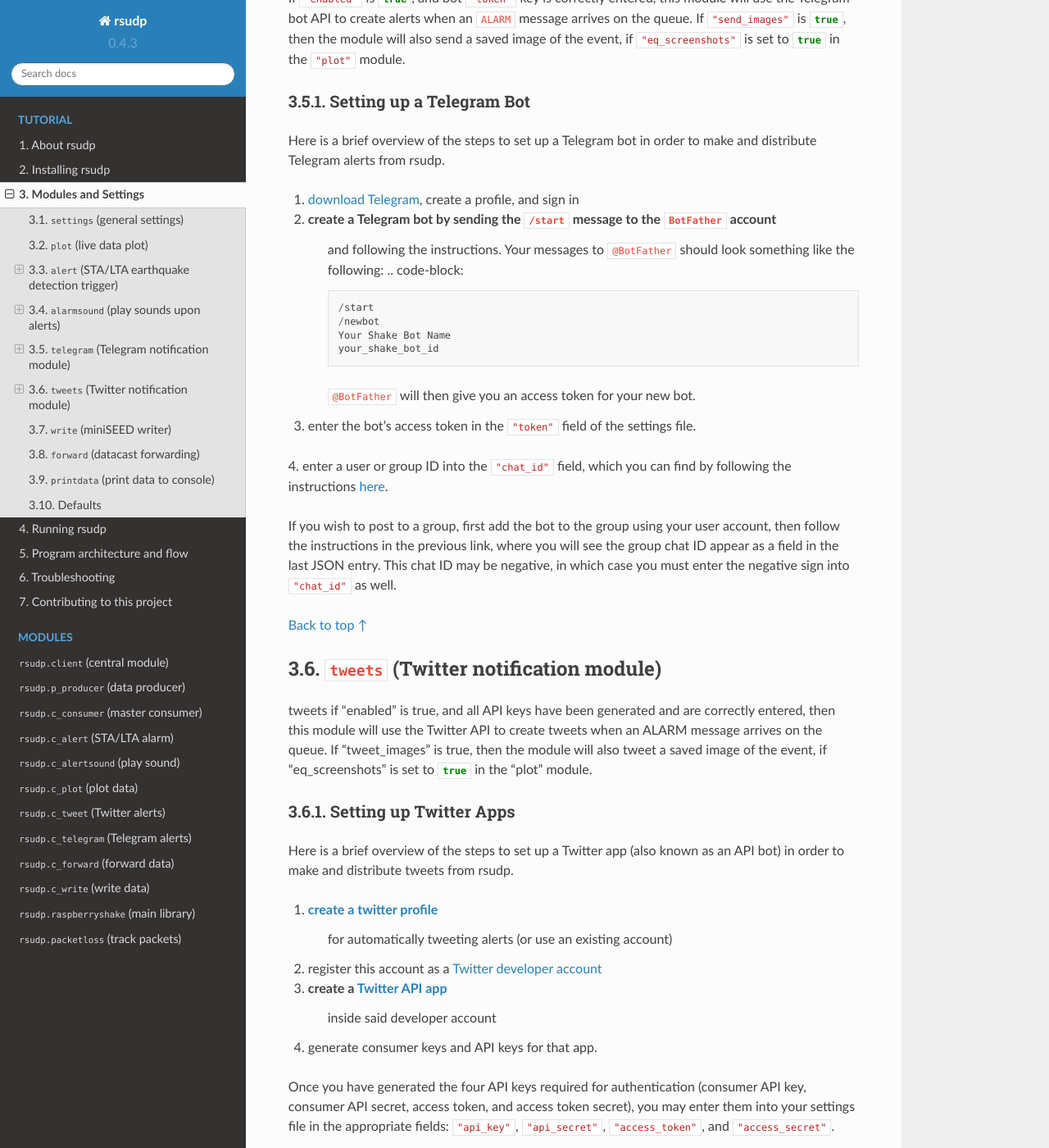
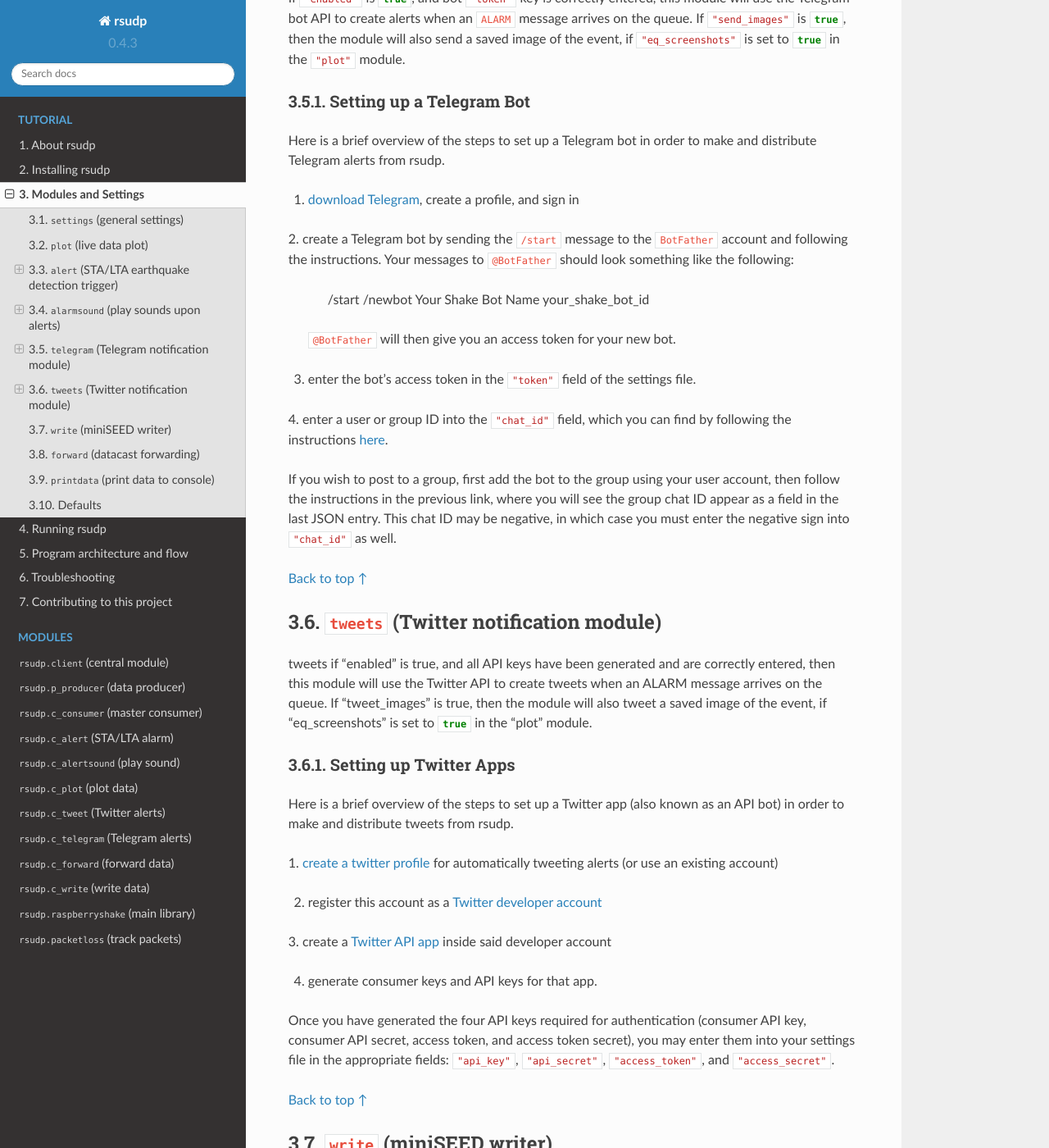
Before and after one commit to raspishake/rsudp, a Sphinx documentation site: the page built from docs/settings.rst, in a window 1280 px wide and 1400 px high, scrolled down 6113 px. Shown: the whole window at 82% size. Built offline with Sphinx 7.4.7 and the Read the Docs theme 2.0.0, drawn with Linux system fonts in a browser that asks for light colours; the version number is read from the project's files by our own code.

Commit message:
formatting and clarity fixes

```diff
--- a/docs/settings.rst
+++ b/docs/settings.rst
@@ -327,9 +327,9 @@ Here is a brief overview of the steps to set up a Telegram bot in order to make
 Telegram alerts from rsudp.
 
 1. `download Telegram <https://telegram.org/>`_, create a profile, and sign in
+
 2. create a Telegram bot by sending the :code:`/start` message to the :code:`BotFather` account
-    and following the instructions. Your messages to :code:`@BotFather` should look something like the following:
-    .. code-block::
+and following the instructions. Your messages to :code:`@BotFather` should look something like the following:
         /start
         /newbot
         Your Shake Bot Name
@@ -337,6 +337,7 @@ Telegram alerts from rsudp.
     :code:`@BotFather` will then give you an access token for your new bot.
 
 3. enter the bot's access token in the :json:`"token"` field of the settings file.
+
 4. enter a user or group ID into the :json:`"chat_id"` field, which you can find by following the instructions
 `here <https://stackoverflow.com/a/32572159>`_.
 
@@ -365,12 +366,12 @@ Here is a brief overview of the steps to set up a Twitter app (also known as an
 in order to make and distribute tweets from rsudp.
 
 1. `create a twitter profile <https://twitter.com/signup>`_
-    for automatically tweeting alerts (or use an existing account)
+for automatically tweeting alerts (or use an existing account)
 
 2. register this account as a `Twitter developer account <https://developer.twitter.com/en.html>`_
 
 3. create a `Twitter API app <https://opensource.com/article/17/8/raspberry-pi-twitter-bot>`_
-    inside said developer account
+inside said developer account
 
 4. generate consumer keys and API keys for that app.
 
```
